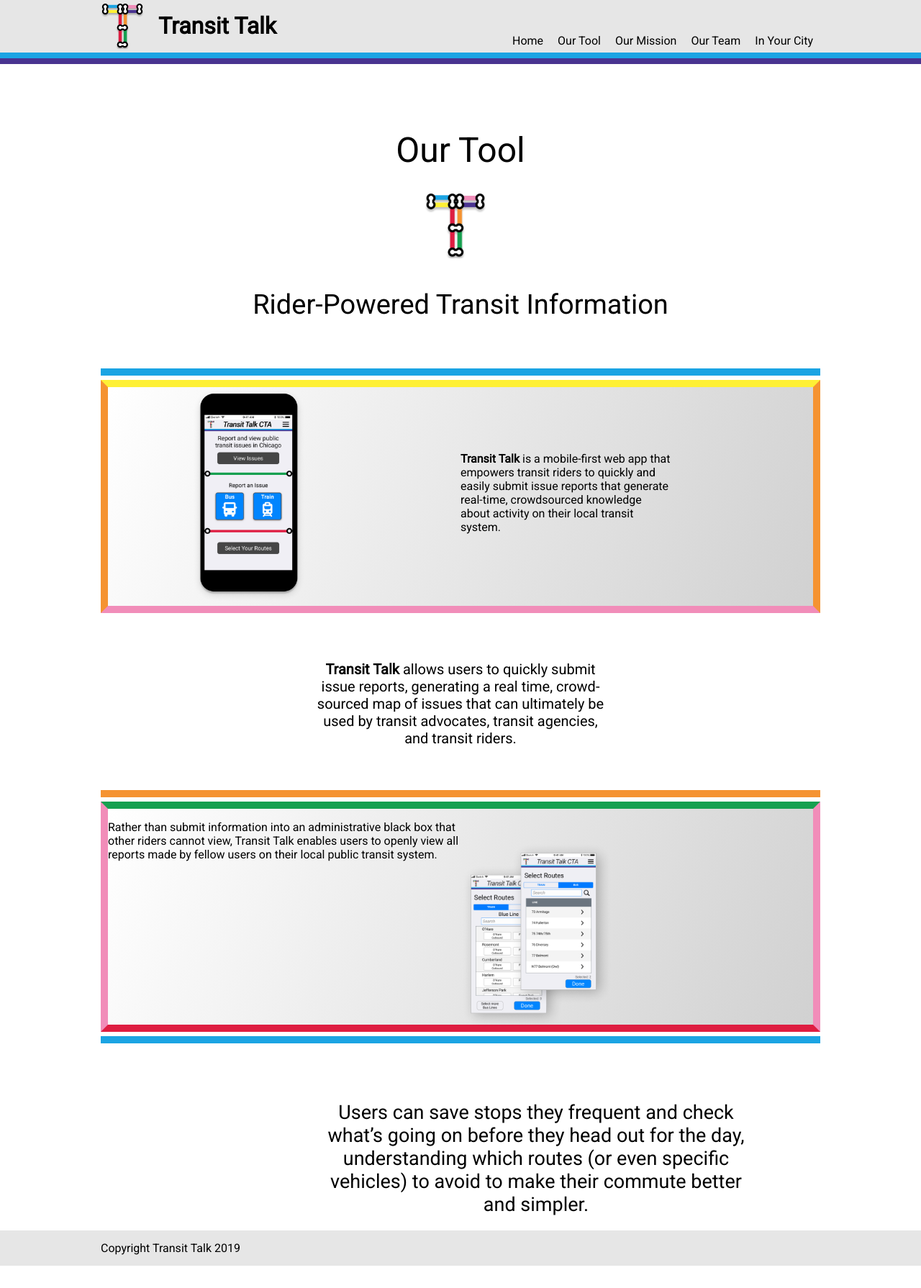
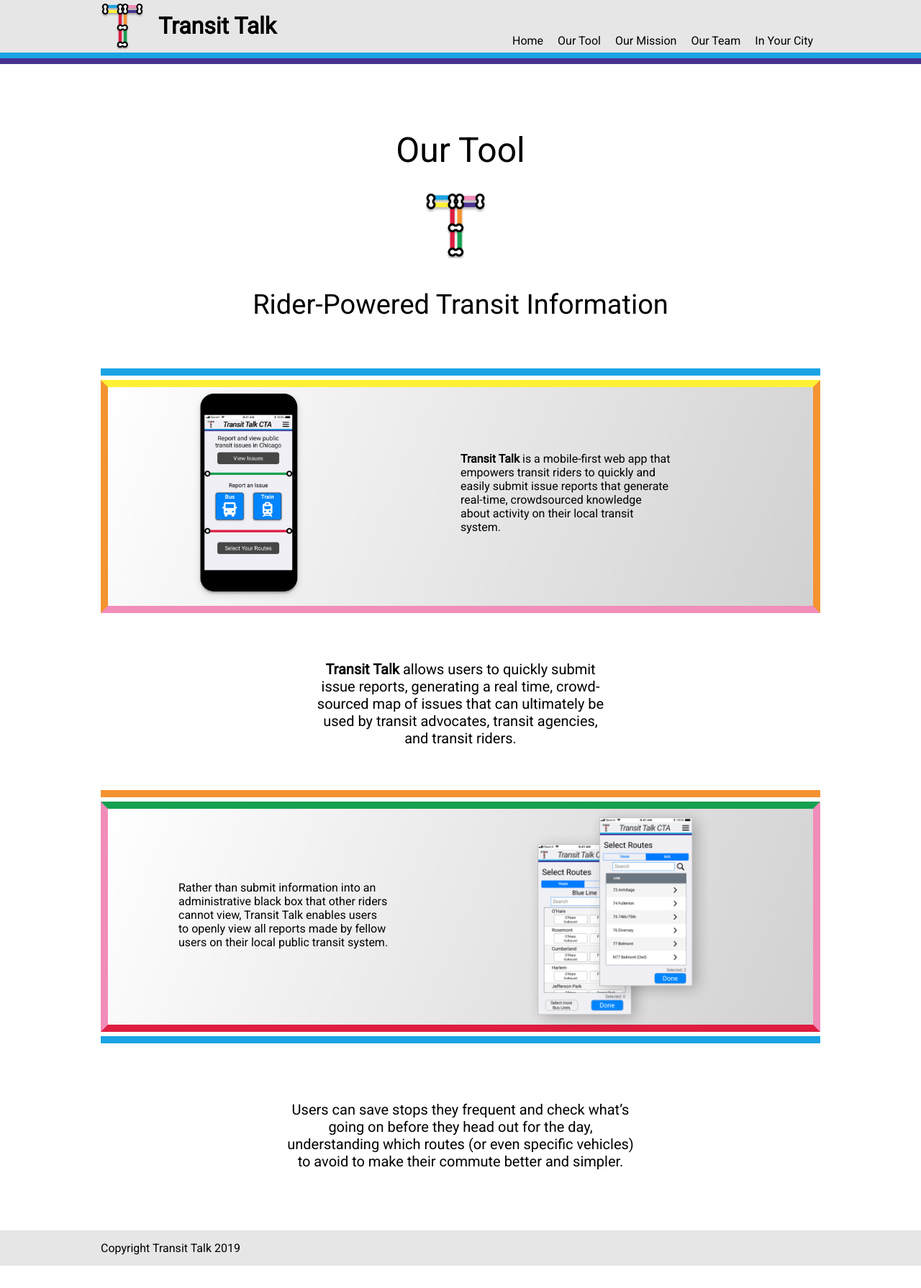
Before and after one commit to TransitTalk/CaravanTransit.github.io, a Jekyll site: the page built from tool.html, in a window 1280 px wide. Shown: the whole page at 72% size. Built offline with Jekyll 4.4.1, drawn with Linux system fonts in a browser that asks for light colours; after the commit the page ends 1759 px from its top, so only the background shows below that.

Commit message:
done with tools

```diff
--- a/_sass/main.scss
+++ b/_sass/main.scss
@@ -214,16 +214,26 @@
     height: 100px;
     float: left;
     width: 50%;
+    p {
+      width: 60%;
+      margin: auto;
+      padding-top: 100px;
+    }
   }
   .p-right {
     display: inline-block;
     height: 100px;
     float: right;
     width: 50%;
-    padding-top: 100px;
     p {
+      padding-top: 100px;
       width: 60%;
       margin: auto;
+    }
+    img {
+      height: 320px;
+      margin-left: 90px;
+      margin-top: -7px;
     }
   }
   .center-text {
@@ -252,10 +262,9 @@
   }
 
   .p-center {
-    width: 121%;
     text-align: center;
     margin: auto;
-    font-size: 27px;
+    font-size: 20px;
     padding: 50px 0px 100px 0px;
   }
 }
--- a/tool.html
+++ b/tool.html
@@ -24,13 +24,12 @@
     <p><b>Transit Talk</b> allows users to quickly submit issue reports, generating a real time, crowd-sourced map of issues that can ultimately be used by transit advocates, transit agencies, and transit riders. </p>
 </div>
 </div>
-<div class="section-3 bkgd-2">
+<div class="section-3">
   <div class="p-left">
-    <p>Rather than submit information into an administrative black box that other riders cannot view, Transit Talk enables users to openly view all reports made by fellow users on their local public transit system.<p>
-
+    <p>Rather than submit information into an administrative black box that other riders cannot view, Transit Talk enables users to openly view all reports made by fellow users on their local public transit system.</p>
   </div>
   <div class="p-right">
-    <img src="/assets/images/tool-screen-2.png" style="margin-top:-54px;height: 260px;">
+    <img src="/assets/images/tool-screen-2.png">
   </div>
 </div>
 <div class="section-4">
```
